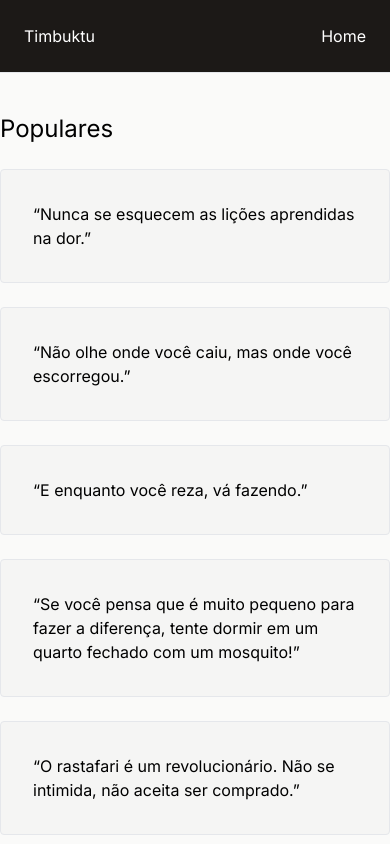
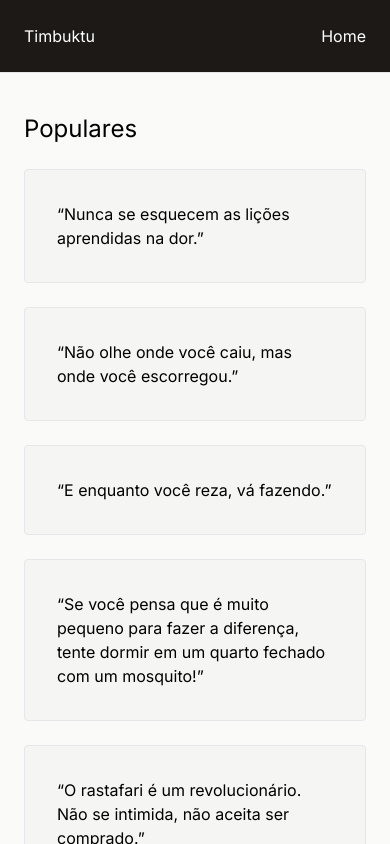
Before and after one commit to AlexsandroSA/timbuktu, a Next.js app: page / in a window 390 px wide. Shown: the top 844 px of the page. Built offline with nearby package versions, Linux system fonts and the light colour scheme.

Commit message:
refactor: improve layout in mobile

```diff
--- a/src/app/page.tsx
+++ b/src/app/page.tsx
@@ -60,8 +60,8 @@ export default function Home() {
         </nav>
       </header>
 
-      <main className="container mx-auto flex flex-1 columns-2">
-        <section className="mb-6 mt-6 space-y-6">
+      <main className="container mx-auto flex flex-1">
+        <section className="mb-6 mt-6 space-y-6 mx-6">
           <header className="my-4">
             <h2 className="text-2xl">Populares</h2>
           </header>
```
